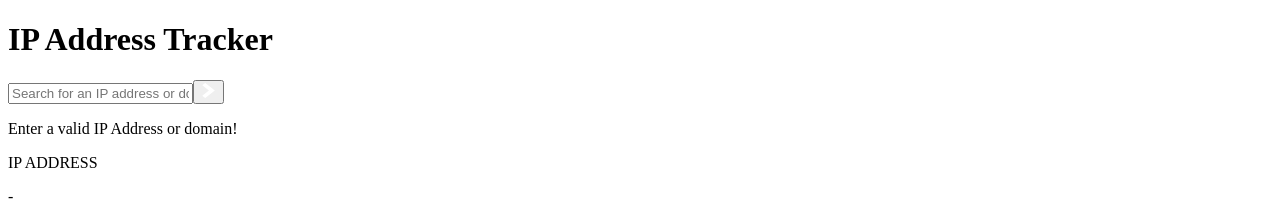
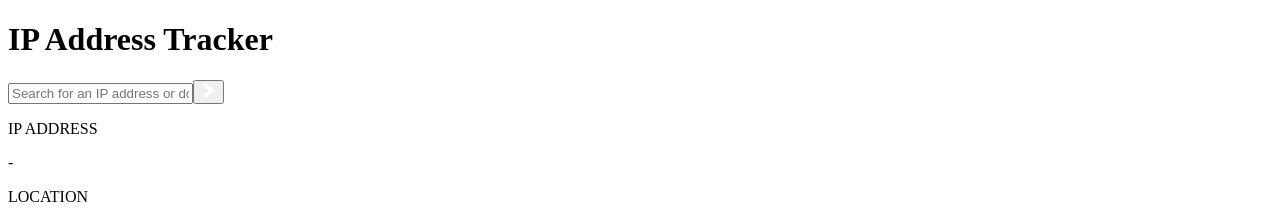
Before and after one commit to angeloilardi/ip-address-tracker, a Next.js app: page / in a window 1280 px wide. Shown: the top 210 px of the page. Built offline with nearby package versions, Linux system fonts and the light colour scheme; no server answers.

Commit message:
adaptive error message

```diff
--- a/app/page.tsx
+++ b/app/page.tsx
@@ -26,7 +26,7 @@ export default function Home() {
     lng: -0.09,
   });
 
-  const [error, setError] = useState("Enter a valid IP Address or domain!");
+  const [error, setError] = useState("");
 
   const [input, setInput] = useState('');
   const [isValid, setIsValid] = useState(true)
@@ -112,7 +112,7 @@ export default function Home() {
  }
     } else {
       setIsValid(false)
-      console.log('no match')
+      setError("Enter a valid IP Address or domain!");
     }
 
   };
```
